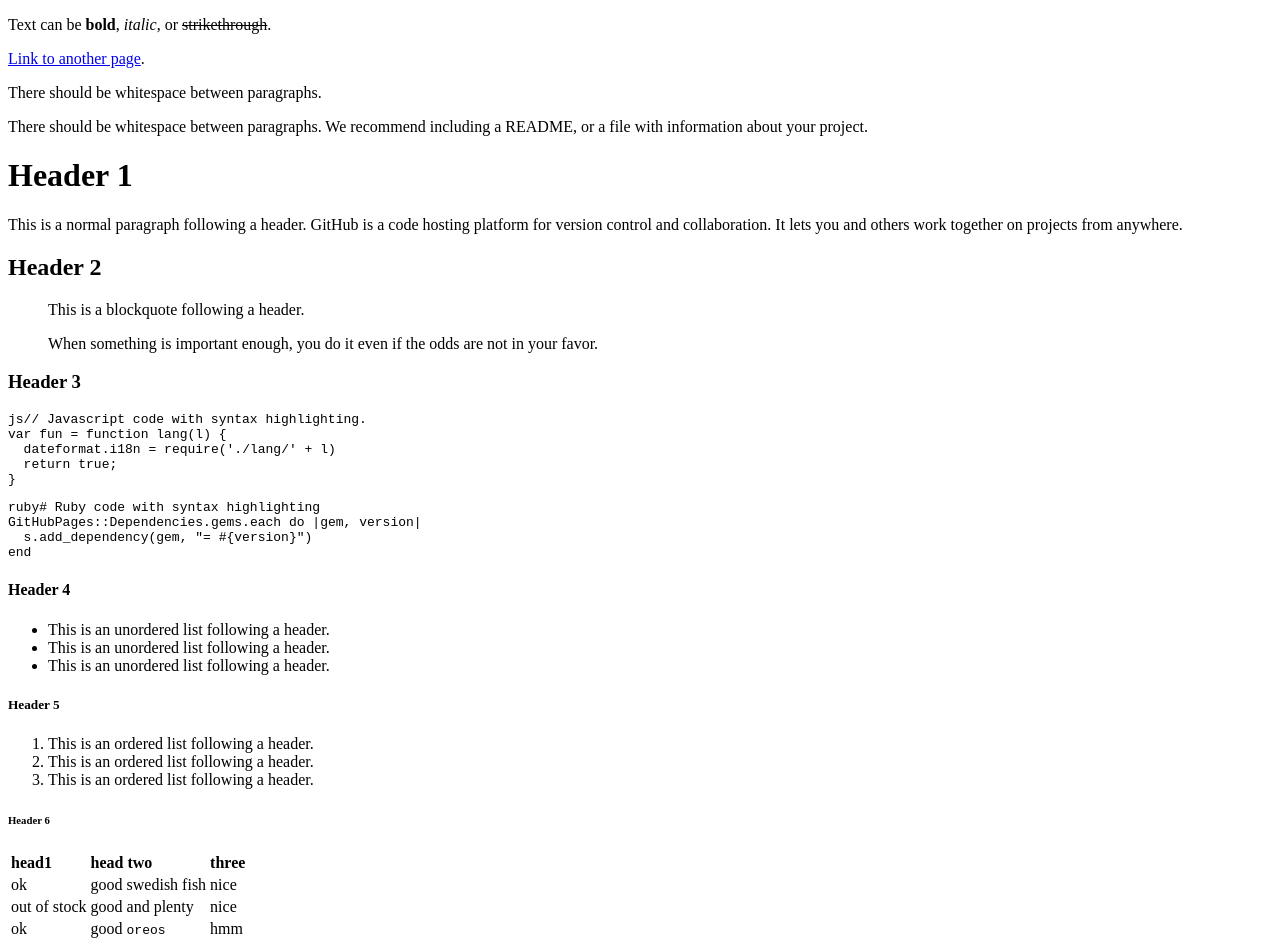
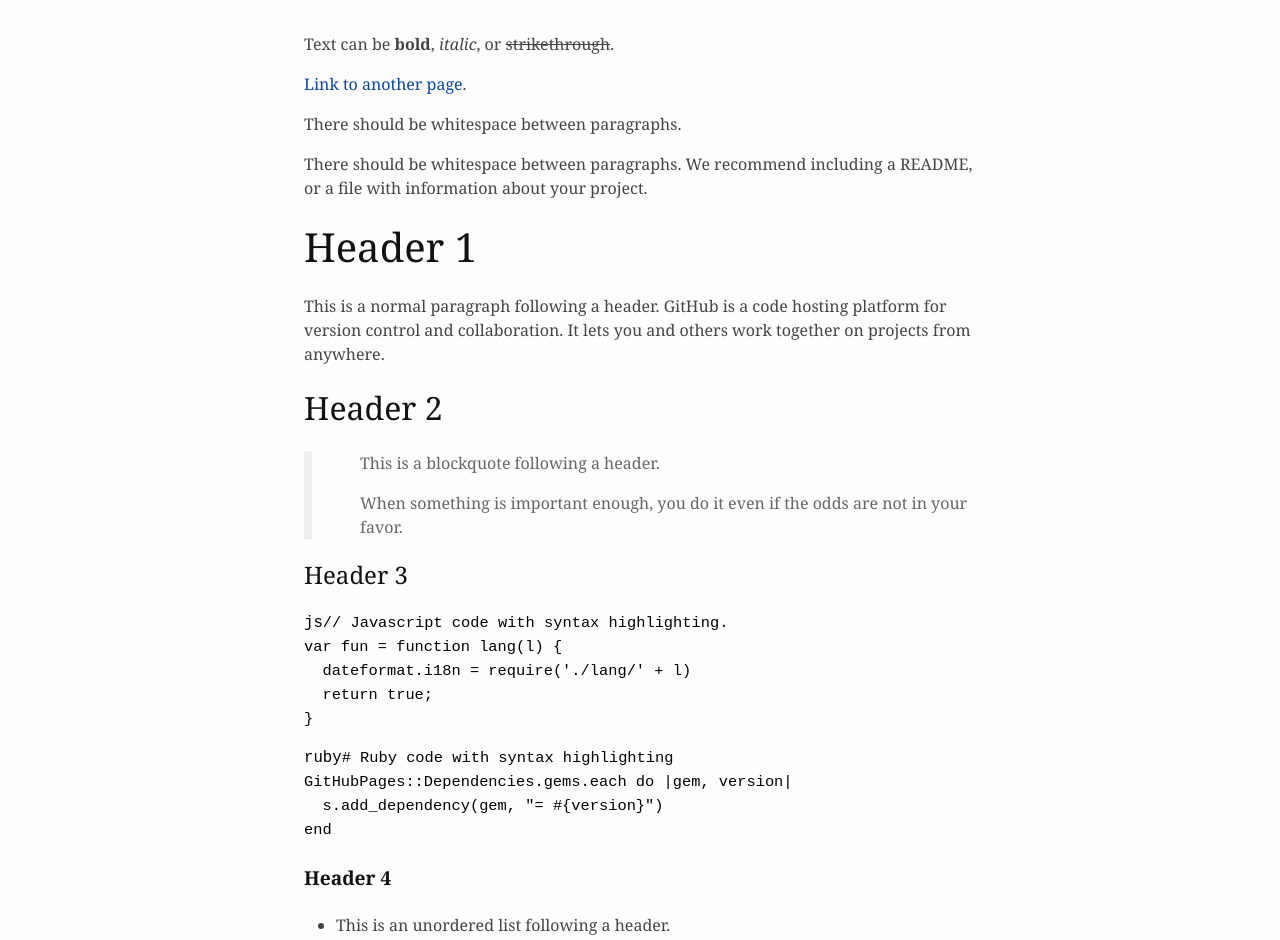
Before and after one commit to MrMocchy/MrMocchy.github.io, a Jekyll site: the page built from md/sample.md, in a window 1280 px wide. Shown: the top 940 px of the page. Built offline with Jekyll 4.4.1, drawn with Linux system fonts in a browser that asks for light colours.

Commit message:
fix href of css

```diff
--- a/_layouts/default.html
+++ b/_layouts/default.html
@@ -6,14 +6,13 @@
     <meta http-equiv="X-UA-Compatible" content="IE=edge">
     <meta name="color-scheme" content="light dark" />
     <!-- IE互換性のためのおまじない -->
-    <link rel="stylesheet" href="./css/style.css">
+    <link rel="stylesheet" href="/css/style.css">
     <script
         type="text/x-mathjax-config">MathJax.Hub.Config({tex2jax:{inlineMath:[['\$','\$'],['\\(','\\)']],processEscapes:true},CommonHTML: {matchFontHeight:false}});</script>
     <script type="text/javascript" async
         src="https://cdnjs.cloudflare.com/ajax/libs/mathjax/2.7.1/MathJax.js?config=TeX-MML-AM_CHTML"></script>
 
     <meta name="viewport" content="width=device-width, initial-scale=1, user-scalable=no">
-    {% seo %}
 </head>
 
 <body>
```
